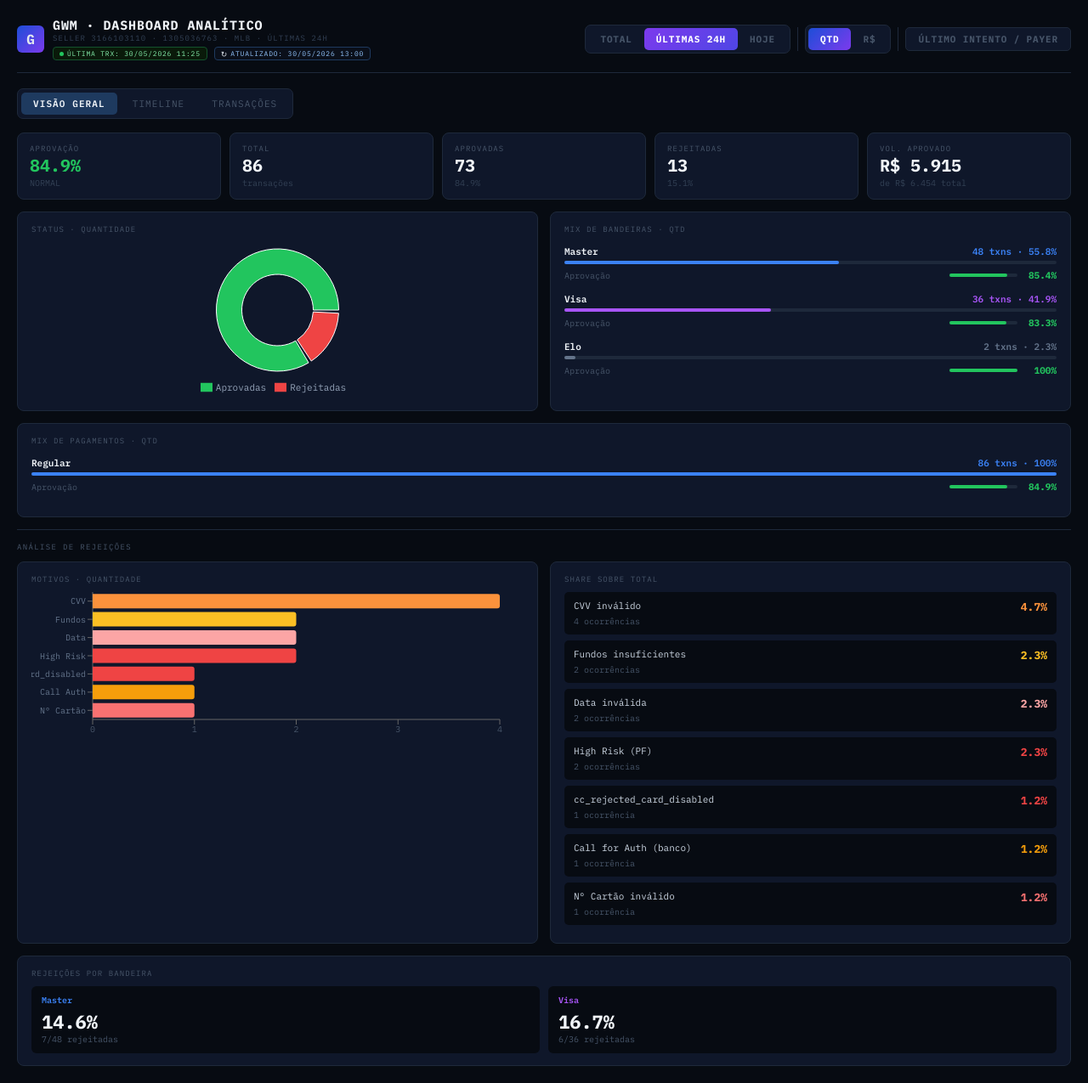
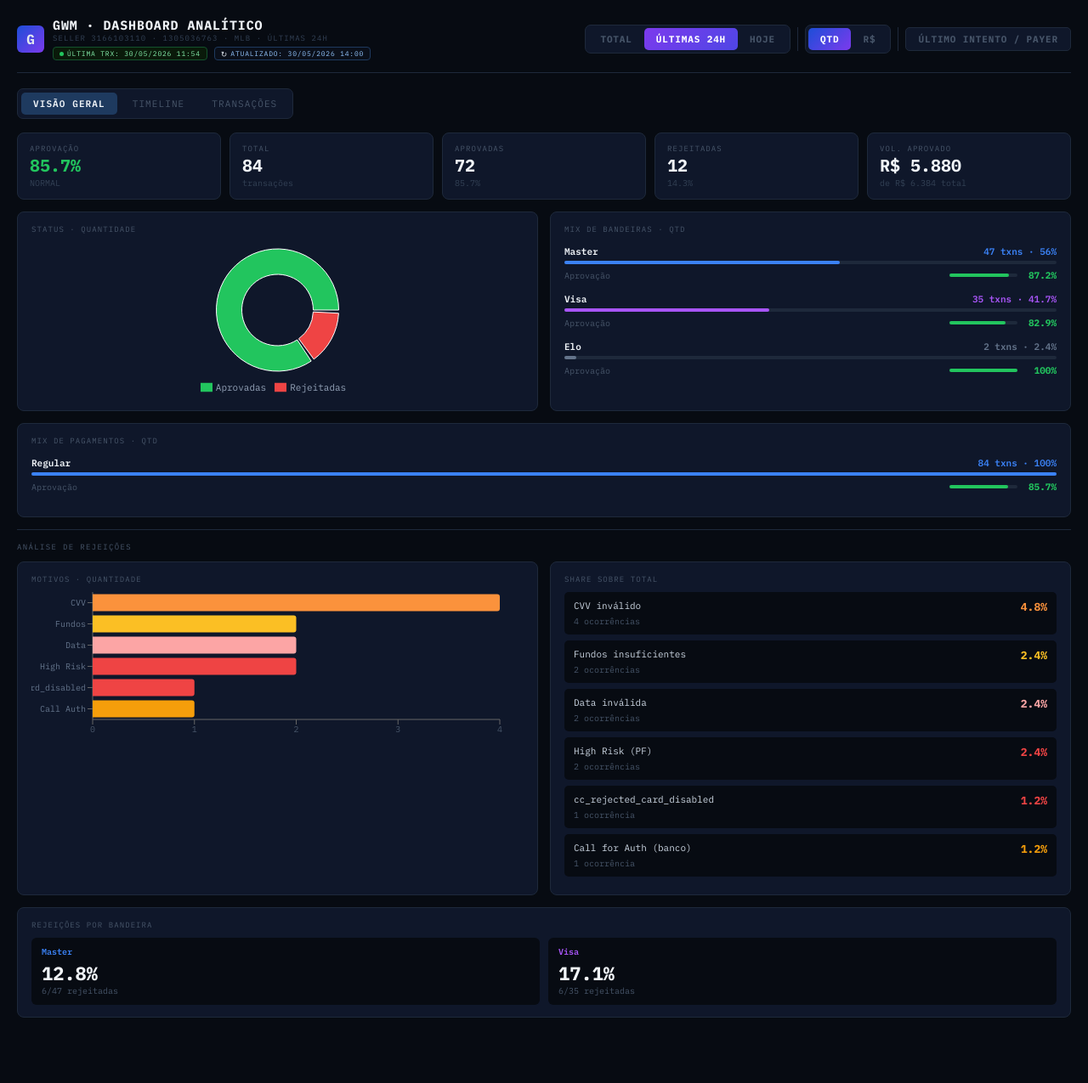
Before and after one commit to lucasmartinelli-code/gwm-dashboard, a React (Create React App) app: page / in a window 1280 px wide. Shown: the whole page at 85% size. After the commit the page ends 1218 px from the top, so only its background shows below. Built offline with nearby package versions, Linux system fonts and the light colour scheme.

Commit message:
data: auto-update NRT 2026-05-30 14:00

```diff
--- a/src/GWMDashboard.jsx
+++ b/src/GWMDashboard.jsx
@@ -2,6 +2,7 @@
 import { BarChart, Bar, XAxis, YAxis, Tooltip, ResponsiveContainer, Cell, PieChart, Pie, Legend, ComposedChart, Line } from "recharts";
 
 const RAW = [
+  { id:"160908746553", payerId:"1745290321", collectorId:"3166103110", date:"30/05/2026 11:54", status:"approved", detail:"accredited", amount:35, method:"master", op:"regular_payment" },
   { id:"160900549877", payerId:"1716170183", collectorId:"3166103110", date:"30/05/2026 11:25", status:"approved", detail:"accredited", amount:35, method:"master", op:"regular_payment" },
   { id:"160901586645", payerId:"1600947103", collectorId:"3166103110", date:"30/05/2026 11:18", status:"approved", detail:"accredited", amount:56, method:"visa", op:"regular_payment" },
   { id:"160901550543", payerId:"1607654405", collectorId:"3166103110", date:"30/05/2026 11:16", status:"approved", detail:"accredited", amount:56, method:"master", op:"regular_payment" },
@@ -227,7 +228,7 @@
 ];
 
 const COLLECTOR_ID = "3166103110";
-const LAST_UPDATED = "30/05/2026 13:00";
+const LAST_UPDATED = "30/05/2026 14:00";
 const LAST_TRX     = RAW.length > 0 ? RAW[0].date : "-";
 const METHOD_COLORS = { master:"#3b82f6", visa:"#a855f7", amex:"#10b981" };
 const STATUS_COLORS = { approved:"#22c55e", rejected:"#ef4444", refunded:"#f59e0b" };
```
